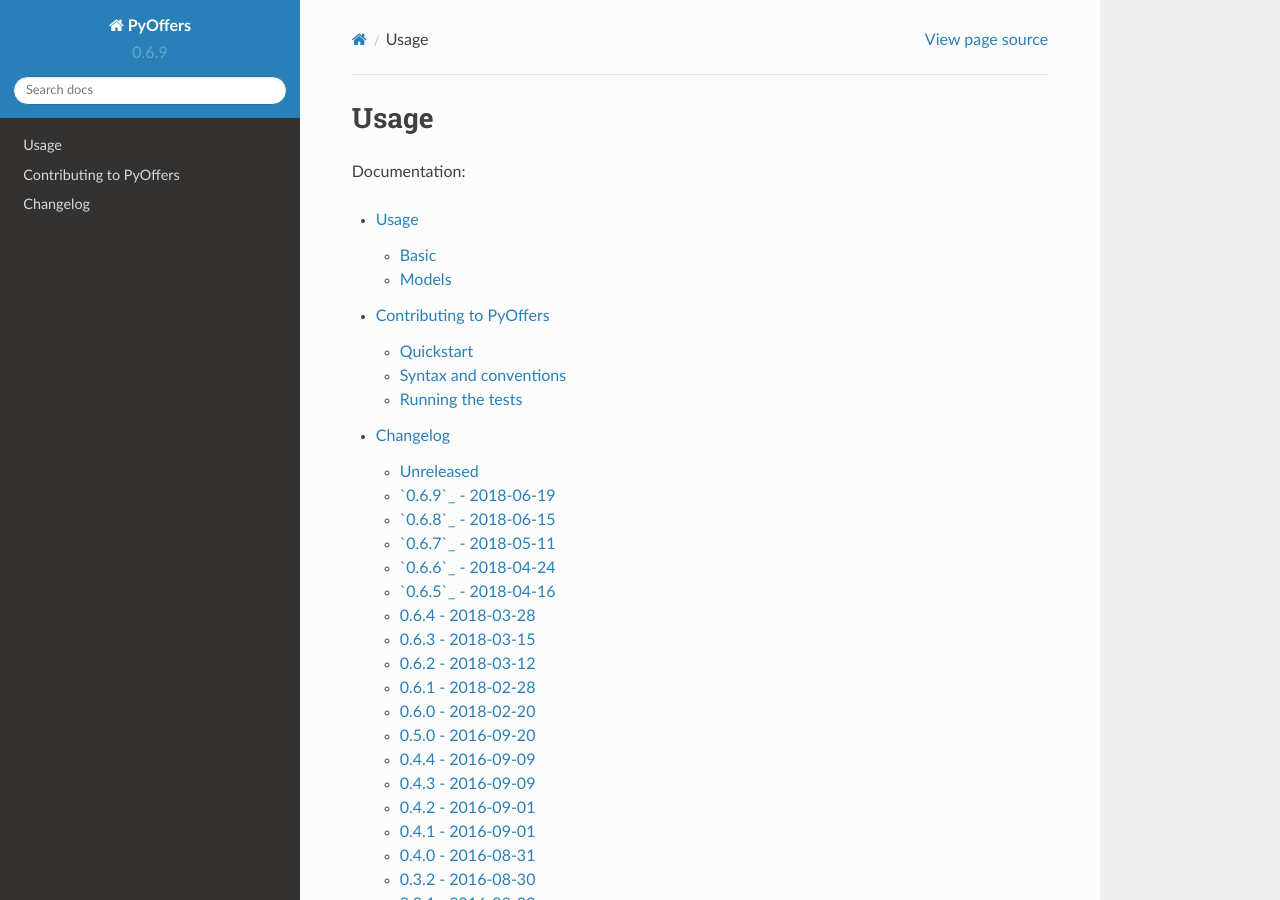
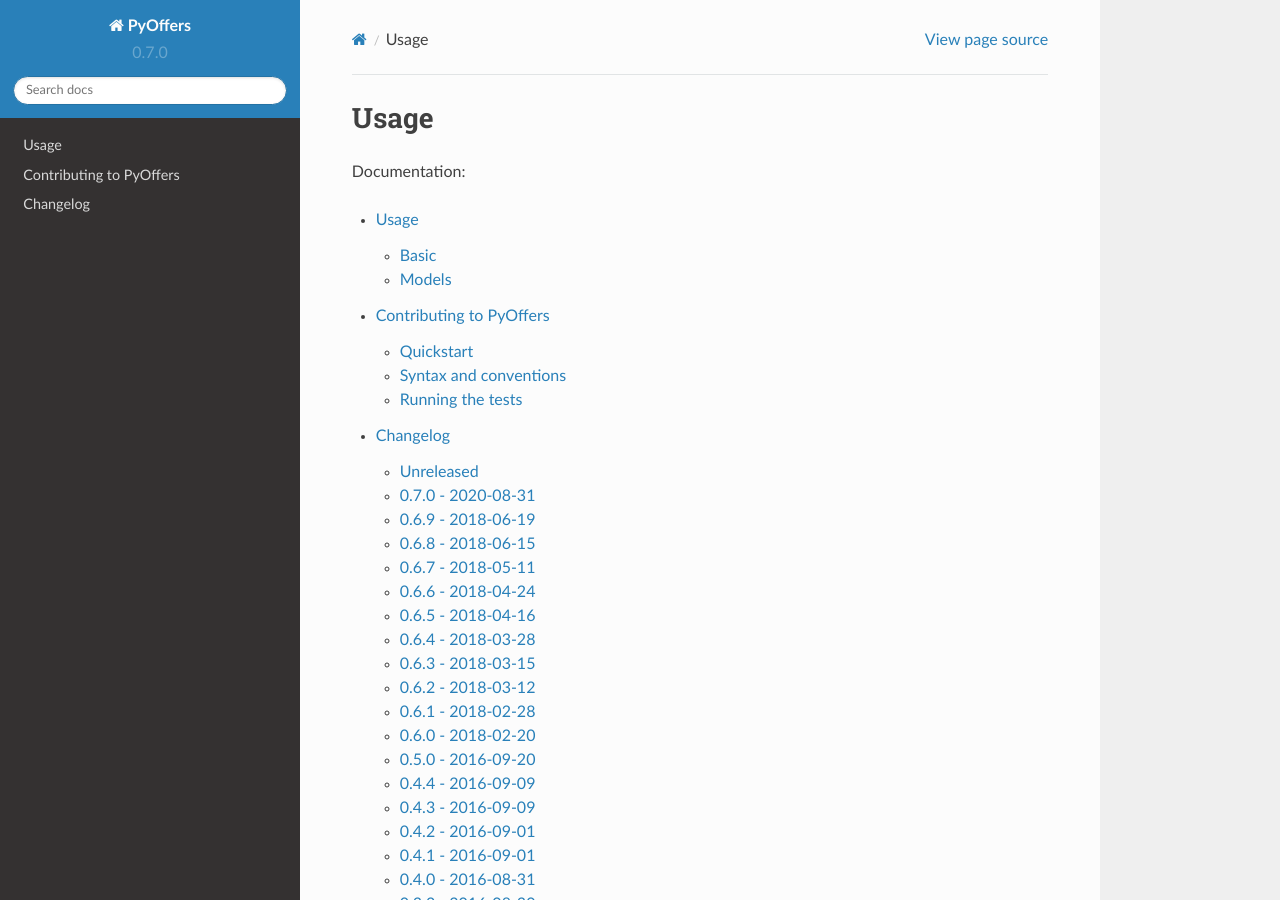
Before and after one commit to Stranger6667/pyoffers, a Sphinx documentation site: the page built from docs/index.rst, in a window 1280 px wide and 900 px high. Built offline with Sphinx 7.4.7 and the Read the Docs theme 2.0.0, drawn with Linux system fonts in a browser that asks for light colours.

Commit message:
chore: Release 0.7.0

```diff
--- a/docs/changelog.rst
+++ b/docs/changelog.rst
@@ -6,10 +6,13 @@
 `Unreleased`_
 -------------
 
+`0.7.0`_ - 2020-08-31
+---------------------
+
 Added
 ~~~~~
 - ``display_attribute`` property to models, that defines what property will be displayed in __str__ representation. (`iamanikeev`_)
-
+- Support for Python 3.7, 3.8 and PyPy3
 
 `0.6.9`_ - 2018-06-19
 ---------------------
@@ -288,7 +291,13 @@
 
 - Initial release.
 
-.. _Unreleased: https://github.com/Stranger6667/pyoffers/compare/0.6.4...HEAD
+.. _Unreleased: https://github.com/Stranger6667/pyoffers/compare/0.7.0...HEAD
+.. _0.7.0: https://github.com/Stranger6667/pyoffers/compare/0.6.9...0.7.0
+.. _0.6.9: https://github.com/Stranger6667/pyoffers/compare/0.6.8...0.6.9
+.. _0.6.8: https://github.com/Stranger6667/pyoffers/compare/0.6.7...0.6.8
+.. _0.6.7: https://github.com/Stranger6667/pyoffers/compare/0.6.6...0.6.7
+.. _0.6.6: https://github.com/Stranger6667/pyoffers/compare/0.6.5...0.6.6
+.. _0.6.5: https://github.com/Stranger6667/pyoffers/compare/0.6.4...0.6.5
 .. _0.6.4: https://github.com/Stranger6667/pyoffers/compare/0.6.3...0.6.4
 .. _0.6.3: https://github.com/Stranger6667/pyoffers/compare/0.6.2...0.6.3
 .. _0.6.2: https://github.com/Stranger6667/pyoffers/compare/0.6.1...0.6.2
--- a/setup.py
+++ b/setup.py
@@ -11,7 +11,7 @@
 setup(
     name="pyoffers",
     url="https://github.com/Stranger6667/pyoffers",
-    version="0.6.9",
+    version="0.7.0",
     license="MIT",
     author="Dmitry Dygalo",
     author_email="dadygalo@gmail.com",
--- a/src/pyoffers/__init__.py
+++ b/src/pyoffers/__init__.py
@@ -1 +1 @@
-__version__ = "0.6.9"
+__version__ = "0.7.0"
```
